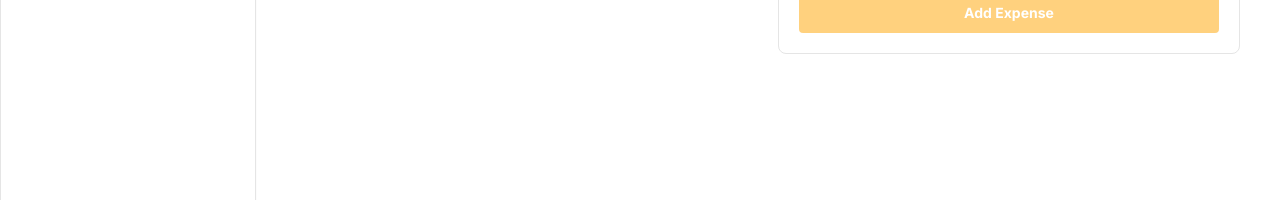
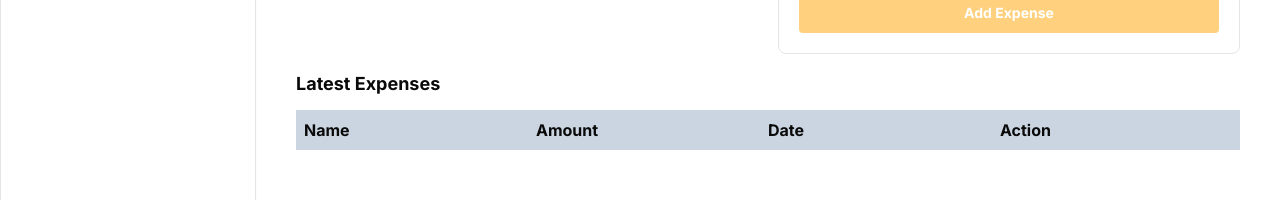
Before and after one commit to MuditRohilla1/Expense-Tracker, a Next.js app: page /dashboard/expenses/1 in a window 1280 px wide. Shown: the part 452-652 px from the top of the page. Built offline with nearby package versions, Linux system fonts and the light colour scheme; no server answers.

Commit message:
deleteing Expenses

```diff
--- a/app/(routes)/dashboard/expenses/[id]/page.jsx
+++ b/app/(routes)/dashboard/expenses/[id]/page.jsx
@@ -1,19 +1,20 @@
 "use client"
-import { db } from '@/utils/dbConfig'
-import { Budgets } from '@/utils/schema'
-import React, { useEffect, useState } from 'react'
-import { useUser } from '@clerk/nextjs'
-import { eq, getTableColumns } from 'drizzle-orm'
-import { sql } from 'drizzle-orm'
-import { Expenses } from '@/utils/schema'
-import BudgetItem from '../../budgets/_components/BudgetItem'
-import { Skeleton } from '@/components/ui/skeleton'
-import AddExpenses from '../_components/AddExpenses'
+import { db } from '@/utils/dbConfig';
+import { Budgets, Expenses } from '@/utils/schema';
+import React, { useEffect, useState } from 'react';
+import { useUser } from '@clerk/nextjs';
+import { desc, eq, getTableColumns } from 'drizzle-orm';
+import { sql } from 'drizzle-orm';
+import BudgetItem from '../../budgets/_components/BudgetItem';
+import { Skeleton } from '@/components/ui/skeleton';
+import AddExpenses from '../_components/AddExpenses';
+import ExpenseListTable from '../_components/ExpenseListTable';
 
-function ExpensesScreen({params}) {
+function ExpensesScreen({ params }) {
+    const { user } = useUser();
+    const [budgetInfo, setBudgetInfo] = useState(null);
+    const [expensesInfo, setExpensesInfo] = useState([]);
 
-    const { user } = useUser();
-    const [budgetInfo , setbudgetInfo] = useState();
     useEffect(() => {
         if (user) {
             getBudgetInfo();
@@ -31,38 +32,59 @@ function ExpensesScreen({params}) {
                 .leftJoin(Expenses, eq(Budgets.id, Expenses.budgetId))
                 .where(eq(Budgets.createdBy, user.primaryEmailAddress?.emailAddress))
                 .where(eq(Budgets.id, params.id))
-                .groupBy(Budgets.id)
-                ;
+                .groupBy(Budgets.id);
 
-                setbudgetInfo(result[0]);
-            console.log("Budget List Result:", result);
+            setBudgetInfo(result[0]);
+            getExpenseList();
         } catch (error) {
             console.error("Error fetching budget list:", error);
         }
     };
+
+    const getExpenseList = async () => {
+        try {
+            const result = await db.select()
+                .from(Expenses)
+                .where(eq(Expenses.budgetId, params.id))
+                .orderBy(desc(Expenses.id));
+
+            setExpensesInfo(result);
+        } catch (error) {
+            console.error("Error fetching expense list:", error);
+        }
+    };
+
     return (
         <div className='p-10'>
             <h2 className='text-2xl font-bold p-10'>My Expenses</h2>
 
             <div className='grid grid-cols-1 md:grid-cols-2 gap-5'>
-                {budgetInfo? <BudgetItem
-                    budget={budgetInfo}
-                />: <div className="flex flex-col space-y-3">
+                {budgetInfo ? (
+                    <BudgetItem budget={budgetInfo} />
+                ) : (
+                    <div className="flex flex-col space-y-3">
                         <Skeleton className="h-[125px] w-[250px] rounded-xl bg-slate-400">
-                            <Skeleton className="h-4 w-[230px] bg-slate-500 mt-20 ml-2"/>
+                            <Skeleton className="h-4 w-[230px] bg-slate-500 mt-20 ml-2" />
                             <Skeleton className="h-4 w-[200px] bg-slate-500 mt-1 ml-2" />
                         </Skeleton>
                     </div>
-                }
-                <AddExpenses budgetId = {params.id}
+                )}
+                <AddExpenses
+                    budgetId={params.id}
                     user={user}
-                    refreshData={()=>{
-                        getBudgetInfo();
+                    refreshData={()=>getBudgetInfo()}
+                />
+            </div>
+            <div className='mt-4'>
+                <h2 className='font-bold text-lg'>Latest Expenses</h2>
+                <ExpenseListTable expenseList={expensesInfo}
+                    refreshData = {()=>{
+                        getBudgetInfo()
                     }}
                 />
             </div>
         </div>
-    )
+    );
 }
 
-export default ExpensesScreen
+export default ExpensesScreen;
--- a/app/(routes)/dashboard/expenses/_components/AddExpenses.jsx
+++ b/app/(routes)/dashboard/expenses/_components/AddExpenses.jsx
@@ -2,6 +2,7 @@ import { Button } from '@/components/ui/button';
 import { Input } from '@/components/ui/input';
 import { db } from '@/utils/dbConfig';
 import { Budgets, Expenses } from '@/utils/schema';
+import moment from 'moment';
 import React, { useState } from 'react'
 import { toast } from 'sonner';
 
@@ -16,7 +17,7 @@ function AddExpenses({budgetId, user , refreshData}) {
                 name: name,
                 amount: amount,
                 budgetId: budgetId,
-                createdAt: user.primaryEmailAddress?.emailAddress
+                createdAt: moment().format('DD/MM/yyy')
             }).returning({insertedId: Budgets.id});
 
             console.log(result);
--- /dev/null
+++ b/app/(routes)/dashboard/expenses/_components/ExpenseListTable.jsx
@@ -0,0 +1,57 @@
+import { Trash } from 'lucide-react';
+import React from 'react';
+import { db } from '@/utils/dbConfig';
+import { Expenses } from '@/utils/schema';
+import { toast } from 'sonner';
+import { eq } from 'drizzle-orm';
+
+function ExpenseListTable({ expenseList , refreshData}) {
+
+    const deleteExpenses = async(expense)=>{
+        const result = await db.delete(Expenses)
+        .where(eq(Expenses.id, expense.id))
+        .returning();
+
+        if(result)
+        {
+            refreshData();
+            toast('Expense Deleted!')
+        }
+    }
+
+    const renderExpenses = () => {
+        const expenseRows = [];
+        if (Array.isArray(expenseList)) {
+            for (let i = 0; i < expenseList.length; i++) {
+                const expenses = expenseList[i];
+                expenseRows.push(
+                    <div key={i} className="grid grid-cols-4 bg-slate-100 p-2 border-b border-slate-300">
+                        <h2>{expenses.name}</h2>
+                        <h2>{expenses.amount}</h2>
+                        <h2>{expenses.createdAt}</h2>
+                        <h2>
+                            <Trash className="text-red-600 cursor-pointer"
+                                onClick={() => deleteExpenses(expenses)}
+                            />
+                        </h2>
+                    </div>
+                );
+            }
+        }
+        return expenseRows;
+    };
+
+    return (
+        <div className="mt-3">
+            <div className="grid grid-cols-4 bg-slate-300 p-2 font-semibold">
+                <h2 className='font-bold'>Name</h2>
+                <h2 className='font-bold'>Amount</h2>
+                <h2 className='font-bold'>Date</h2>
+                <h2 className='font-bold'>Action</h2>
+            </div>
+            {renderExpenses()}
+        </div>
+    );
+}
+
+export default ExpenseListTable;
--- a/package.json
+++ b/package.json
@@ -20,6 +20,7 @@
     "drizzle-orm": "^0.31.2",
     "emoji-picker-react": "^4.11.1",
     "lucide-react": "^0.400.0",
+    "moment": "^2.30.1",
     "next": "14.2.4",
     "next-themes": "^0.3.0",
     "react": "^18",
```
Also changed, not shown: 1 other file (tests, documents, lock files or other folders).
